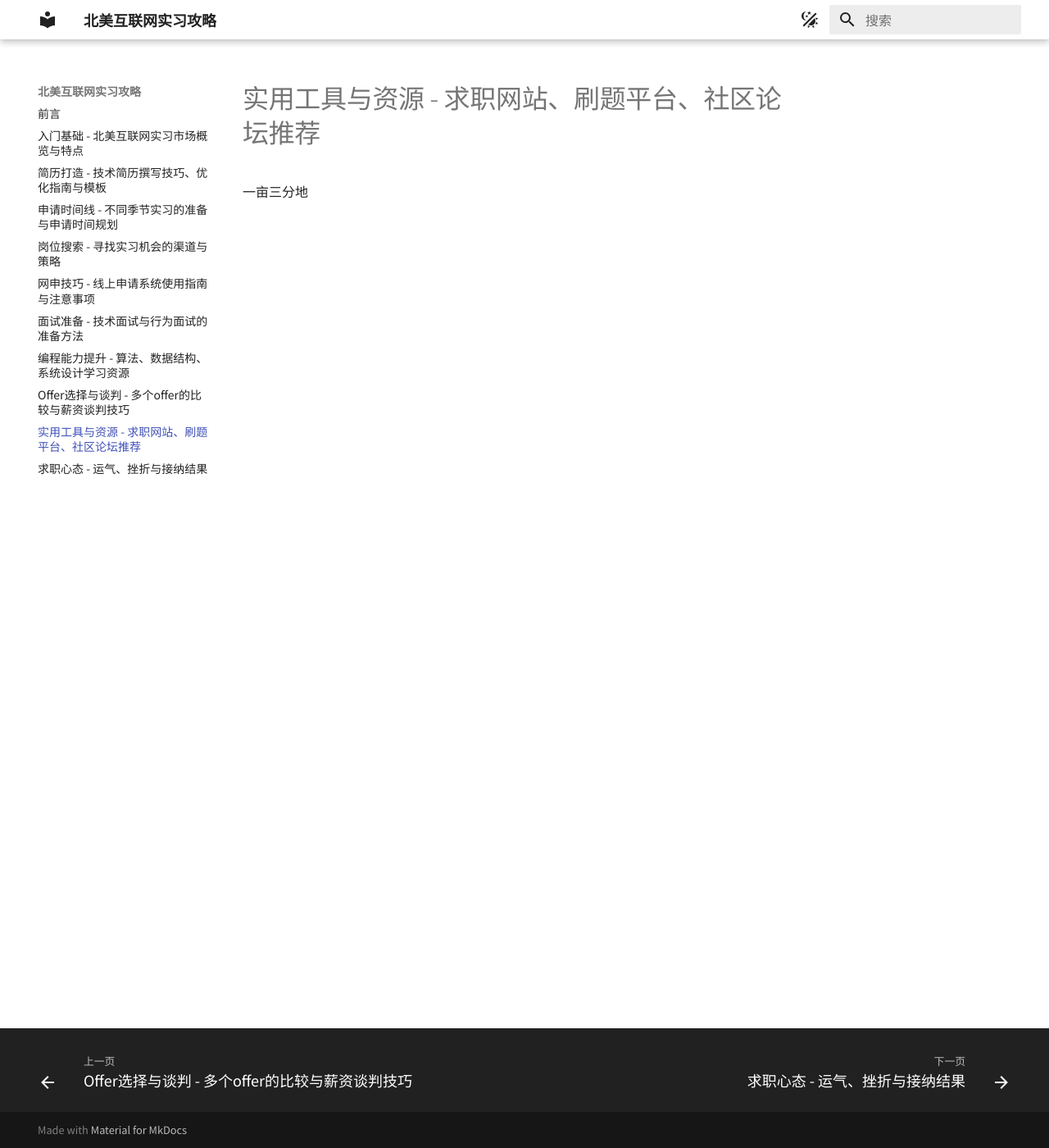
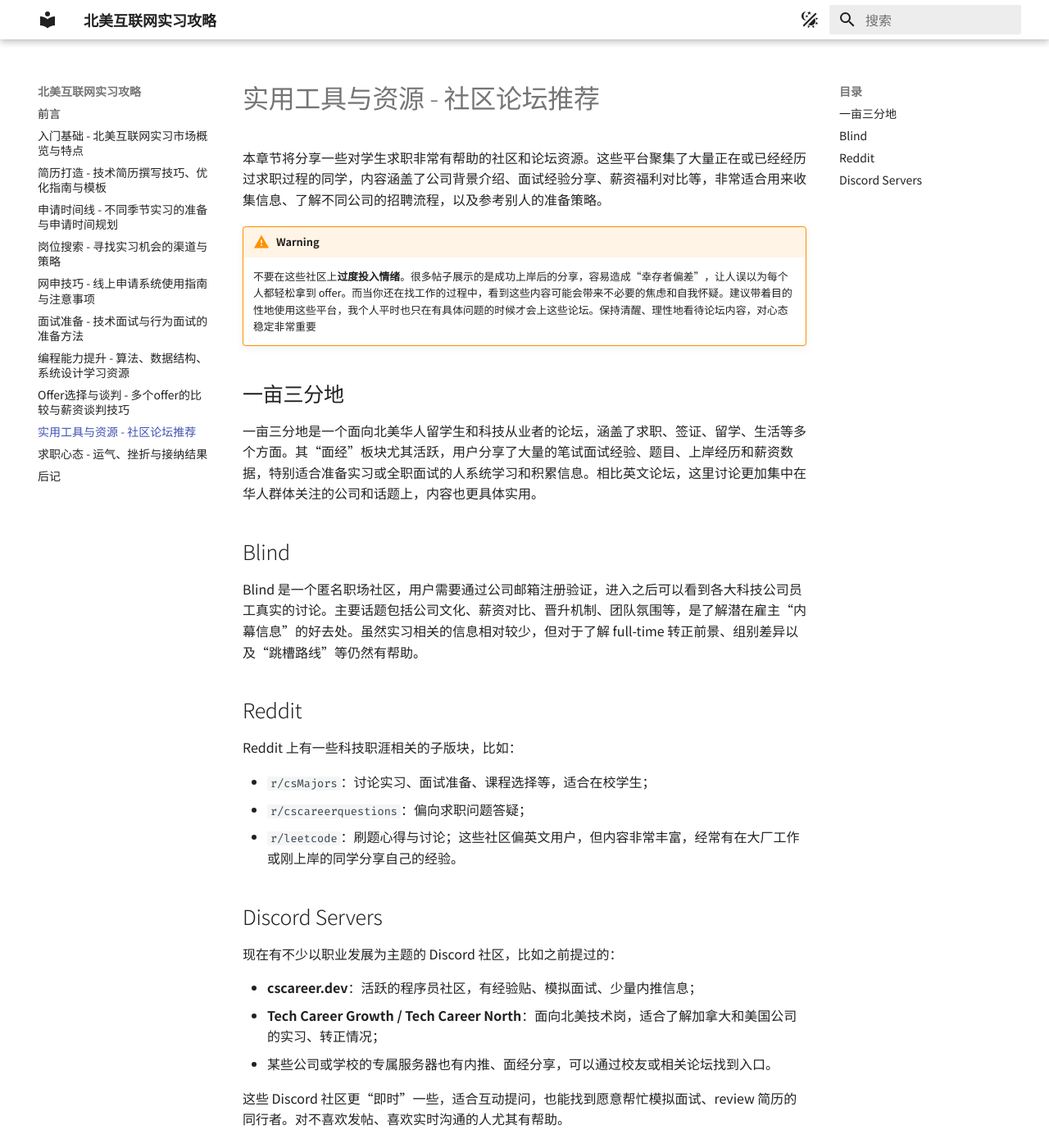
Before and after one commit to SamZhang02/internship-hunt-guide-cn, an MkDocs documentation site: the page built from docs/tools.md, in a window 1280 px wide and 1400 px high. Shown: the whole window at 82% size. Built offline with MkDocs 1.6.1 and Material for MkDocs 9.7.7, drawn with Linux system fonts in a browser that asks for light colours.

```diff
--- a/docs/tools.md
+++ b/docs/tools.md
@@ -1 +1,31 @@
-一亩三分地
+
+本章节将分享一些对学生求职非常有帮助的社区和论坛资源。这些平台聚集了大量正在或已经经历过求职过程的同学，内容涵盖了公司背景介绍、面试经验分享、薪资福利对比等，非常适合用来收集信息、了解不同公司的招聘流程，以及参考别人的准备策略。
+
+!!! Warning
+	不要在这些社区上**过度投入情绪**。很多帖子展示的是成功上岸后的分享，容易造成“幸存者偏差”，让人误以为每个人都轻松拿到 offer。而当你还在找工作的过程中，看到这些内容可能会带来不必要的焦虑和自我怀疑。建议带着目的性地使用这些平台，我个人平时也只在有具体问题的时候才会上这些论坛。保持清醒、理性地看待论坛内容，对心态稳定非常重要
+
+## 一亩三分地
+
+一亩三分地是一个面向北美华人留学生和科技从业者的论坛，涵盖了求职、签证、留学、生活等多个方面。其“面经”板块尤其活跃，用户分享了大量的笔试面试经验、题目、上岸经历和薪资数据，特别适合准备实习或全职面试的人系统学习和积累信息。相比英文论坛，这里讨论更加集中在华人群体关注的公司和话题上，内容也更具体实用。
+
+## Blind
+
+Blind 是一个匿名职场社区，用户需要通过公司邮箱注册验证，进入之后可以看到各大科技公司员工真实的讨论。主要话题包括公司文化、薪资对比、晋升机制、团队氛围等，是了解潜在雇主“内幕信息”的好去处。虽然实习相关的信息相对较少，但对于了解 full-time 转正前景、组别差异以及“跳槽路线”等仍然有帮助。
+
+## Reddit
+
+Reddit 上有一些科技职涯相关的子版块，比如：
+
+- `r/csMajors`：讨论实习、面试准备、课程选择等，适合在校学生；
+- `r/cscareerquestions`：偏向求职问题答疑；
+- `r/leetcode`：刷题心得与讨论；这些社区偏英文用户，但内容非常丰富，经常有在大厂工作或刚上岸的同学分享自己的经验。
+
+## Discord Servers
+
+现在有不少以职业发展为主题的 Discord 社区，比如之前提过的：
+
+- **cscareer.dev**：活跃的程序员社区，有经验贴、模拟面试、少量内推信息；
+- **Tech Career Growth / Tech Career North**：面向北美技术岗，适合了解加拿大和美国公司的实习、转正情况；
+- 某些公司或学校的专属服务器也有内推、面经分享，可以通过校友或相关论坛找到入口。
+
+这些 Discord 社区更“即时”一些，适合互动提问，也能找到愿意帮忙模拟面试、review 简历的同行者。对不喜欢发帖、喜欢实时沟通的人尤其有帮助。
--- a/mkdocs.yml
+++ b/mkdocs.yml
@@ -56,8 +56,9 @@
   - 面试准备 - 技术面试与行为面试的准备方法: interviews.md
   - 编程能力提升 - 算法、数据结构、系统设计学习资源: programming.md
   - Offer选择与谈判 - 多个offer的比较与薪资谈判技巧: offers.md
-  - 实用工具与资源 - 求职网站、刷题平台、社区论坛推荐: tools.md
+  - 实用工具与资源 - 社区论坛推荐: tools.md
   - 求职心态 - 运气、挫折与接纳结果: mindset.md
+  - 后记: epilogue.md
 
 markdown_extensions:
   - admonition
```
Also changed, not shown: docs/offers.md (+1 -0 lines), docs/programming.md (+29 -0 lines), docs/assets/gfs.png (added), docs/assets/leetcode.png (added), docs/assets/neetcode.png (added), docs/assets/system_design_primer.png (added), docs/epilogue.md (added).
